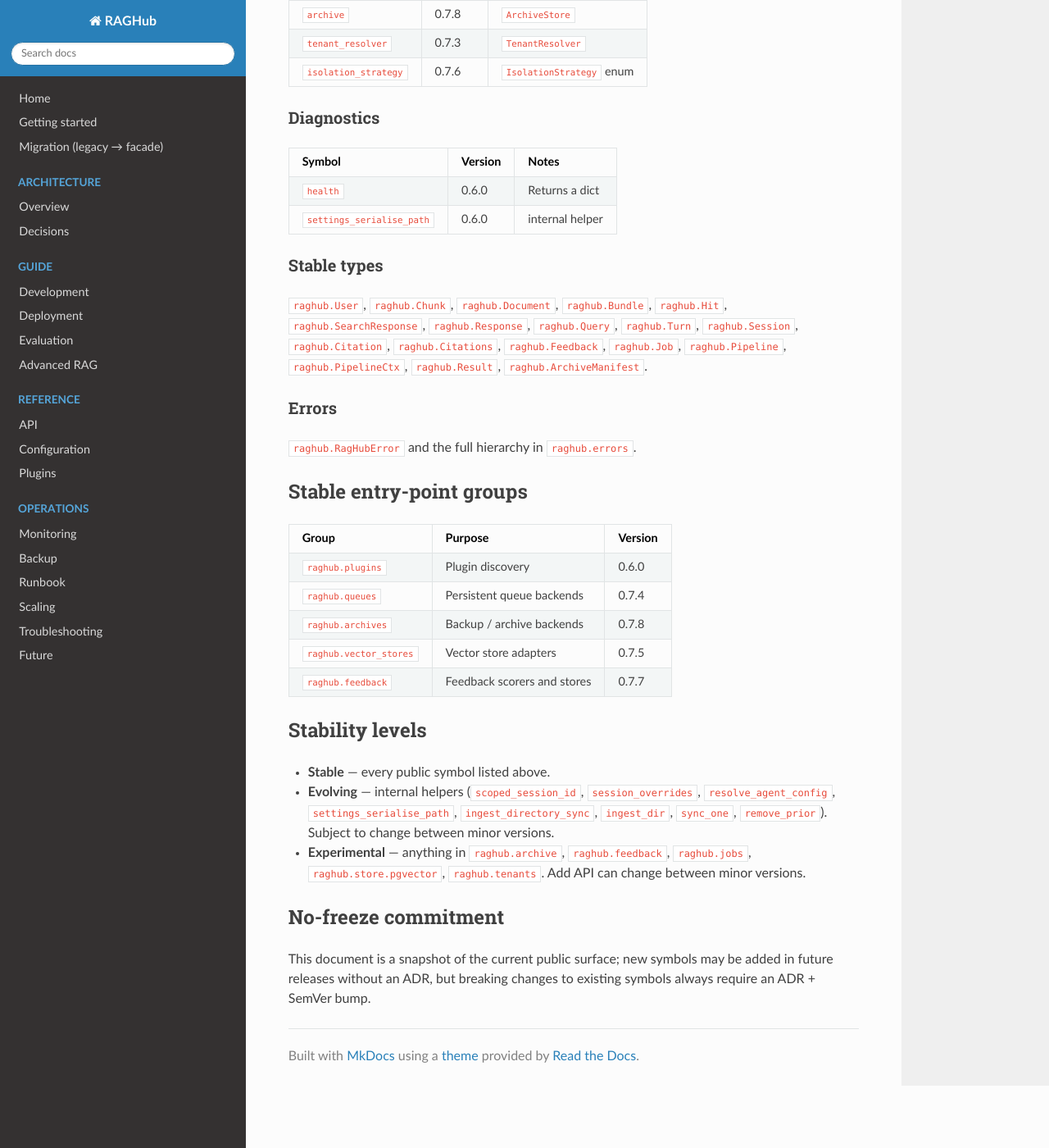
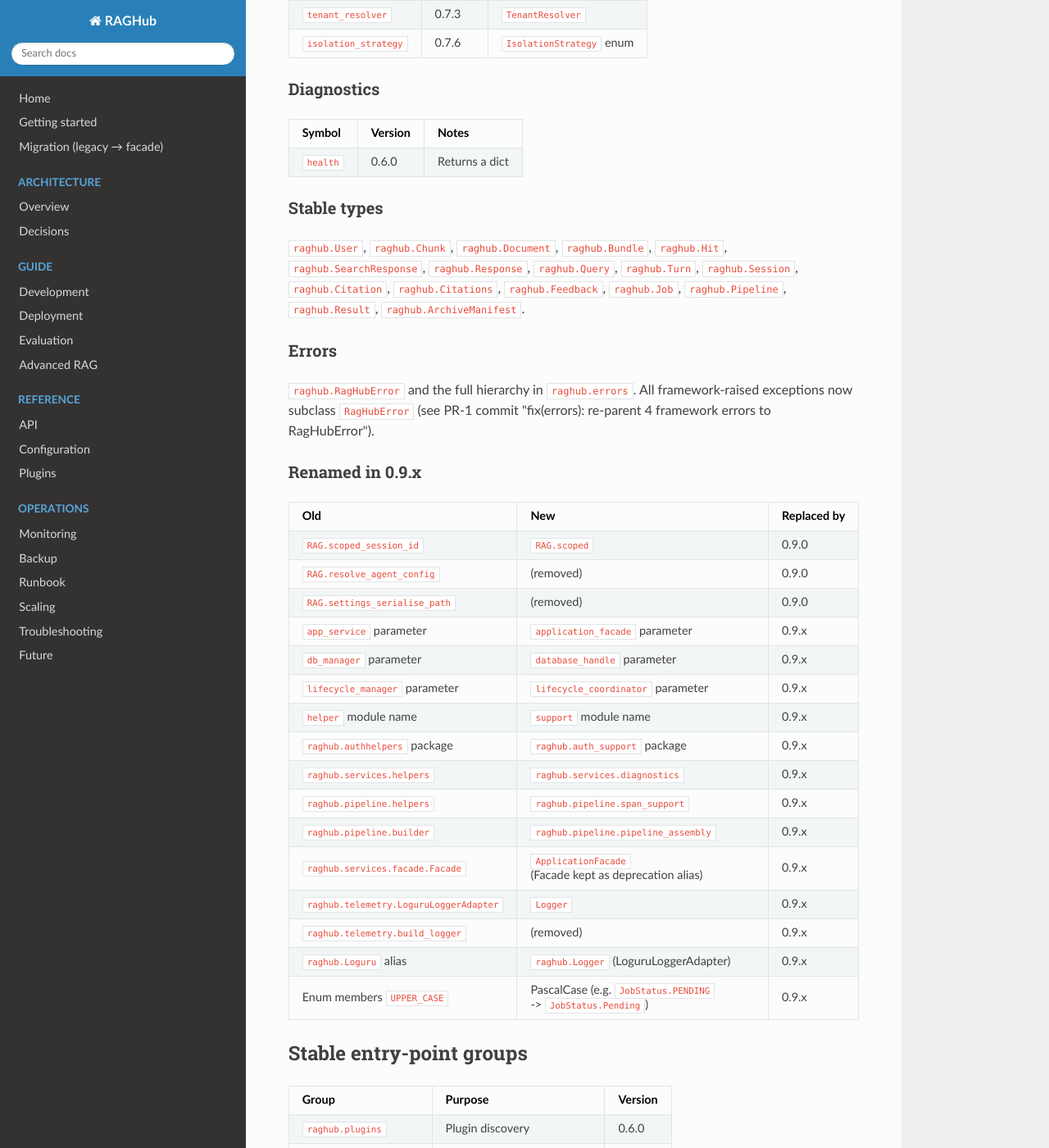
Before and after one commit to sachncs/raghub, an MkDocs documentation site: the page built from docs/reference/public-api.md, in a window 1280 px wide and 1400 px high, scrolled down 2007 px. Shown: the whole window at 82% size. Built offline with MkDocs 1.6.1, drawn with Linux system fonts in a browser that asks for light colours; nearby versions of some CDN libraries; some of the changed text lies outside the part shown.

Commit message:
docs(public-api): align docs/reference/public-api.md with v0.9.x
Several documented symbols no longer exist on RAG:
- scoped_session_id -> scoped (renamed in 0.7.x)
- resolve_agent_config, settings_serialise_path -> removed

Several parameter names changed across the framework:
- app_service -> application_facade
- db_manager -> database_handle
- lifecycle_manager -> lifecycle_coordinator

Several module names changed:
- raghub.authhelpers -> raghub.auth_support
- raghub.services.helpers -> raghub.services.diagnostics
- raghub.pipeline.helpers -> raghub.pipeline.span_support
- raghub.pipeline.builder -> raghub.pipeline.pipeline_assembly

Class renames:
- raghub.services.facade.Facade -> ApplicationFacade (Facade kept as
  deprecation alias)
- raghub.telemetry.LoguruLoggerAdapter -> Logger
- raghub.telemetry.build_logger -> removed
- raghub.Loguru alias -> raghub.Logger

Enum members renamed UPPER_CASE -> PascalCase throughout
(JobStatus.PENDING -> JobStatus.Pending, etc).

Document all of the above in a new 'Renamed in 0.9.x' table.

```diff
--- a/docs/reference/public-api.md
+++ b/docs/reference/public-api.md
@@ -1,6 +1,6 @@
 # RAGHub Public API Surface
 
-This document declares every public symbol in `raghub` as of v0.8.0.
+This document declares every public symbol in `raghub` as of v0.9.5.
 Additive changes in later releases extend the list; breaking changes
 require an ADR + SemVer bump.
 
@@ -41,7 +41,7 @@ The single recommended facade.
 |---|---|---|
 | `conversation_history` | 0.6.0 | |
 | `clear_conversation` | 0.6.0 | |
-| `scoped_session_id` | 0.6.0 | internal helper |
+| `scoped` | 0.7.0 | internal helper (renamed from `scoped_session_id`) |
 | `session_overrides` | 0.6.0 | internal helper |
 
 ### Evaluation
@@ -57,7 +57,6 @@ The single recommended facade.
 | `initialize` | 0.6.0 | Opens every held resource |
 | `shutdown` | 0.6.0 | Closes every held resource |
 | `job_status` | 0.7.4 | Inspect a queued job |
-| `resolve_agent_config` | 0.6.0 | internal helper |
 
 ### v0.7.x collaborator accessors
 
@@ -77,7 +76,6 @@ Each returns the configured component or `None` when not configured.
 | Symbol | Version | Notes |
 |---|---|---|
 | `health` | 0.6.0 | Returns a dict |
-| `settings_serialise_path` | 0.6.0 | internal helper |
 
 ### Stable types
 
@@ -85,11 +83,34 @@ Each returns the configured component or `None` when not configured.
 `raghub.Hit`, `raghub.SearchResponse`, `raghub.Response`,
 `raghub.Query`, `raghub.Turn`, `raghub.Session`, `raghub.Citation`,
 `raghub.Citations`, `raghub.Feedback`, `raghub.Job`, `raghub.Pipeline`,
-`raghub.PipelineCtx`, `raghub.Result`, `raghub.ArchiveManifest`.
+`raghub.Result`, `raghub.ArchiveManifest`.
 
 ### Errors
 
-`raghub.RagHubError` and the full hierarchy in `raghub.errors`.
+`raghub.RagHubError` and the full hierarchy in `raghub.errors`. All
+framework-raised exceptions now subclass `RagHubError` (see PR-1
+commit "fix(errors): re-parent 4 framework errors to RagHubError").
+
+### Renamed in 0.9.x
+
+| Old | New | Replaced by |
+|---|---|---|
+| `RAG.scoped_session_id` | `RAG.scoped` | 0.9.0 |
+| `RAG.resolve_agent_config` | (removed) | 0.9.0 |
+| `RAG.settings_serialise_path` | (removed) | 0.9.0 |
+| `app_service` parameter | `application_facade` parameter | 0.9.x |
+| `db_manager` parameter | `database_handle` parameter | 0.9.x |
+| `lifecycle_manager` parameter | `lifecycle_coordinator` parameter | 0.9.x |
+| `helper` module name | `support` module name | 0.9.x |
+| `raghub.authhelpers` package | `raghub.auth_support` package | 0.9.x |
+| `raghub.services.helpers` | `raghub.services.diagnostics` | 0.9.x |
+| `raghub.pipeline.helpers` | `raghub.pipeline.span_support` | 0.9.x |
+| `raghub.pipeline.builder` | `raghub.pipeline.pipeline_assembly` | 0.9.x |
+| `raghub.services.facade.Facade` | `ApplicationFacade` (Facade kept as deprecation alias) | 0.9.x |
+| `raghub.telemetry.LoguruLoggerAdapter` | `Logger` | 0.9.x |
+| `raghub.telemetry.build_logger` | (removed) | 0.9.x |
+| `raghub.Loguru` alias | `raghub.Logger` (LoguruLoggerAdapter) | 0.9.x |
+| Enum members `UPPER_CASE` | PascalCase (e.g. `JobStatus.PENDING` -> `JobStatus.Pending`) | 0.9.x |
 
 ## Stable entry-point groups
 
@@ -104,9 +125,7 @@ Each returns the configured component or `None` when not configured.
 ## Stability levels
 
 * **Stable** — every public symbol listed above.
-* **Evolving** — internal helpers (`scoped_session_id`,
-  `session_overrides`, `resolve_agent_config`,
-  `settings_serialise_path`, `ingest_directory_sync`,
+* **Evolving** — internal helpers (`scoped`, `session_overrides`,
   `ingest_dir`, `sync_one`, `remove_prior`). Subject to change
   between minor versions.
 * **Experimental** — anything in `raghub.archive`,
```
